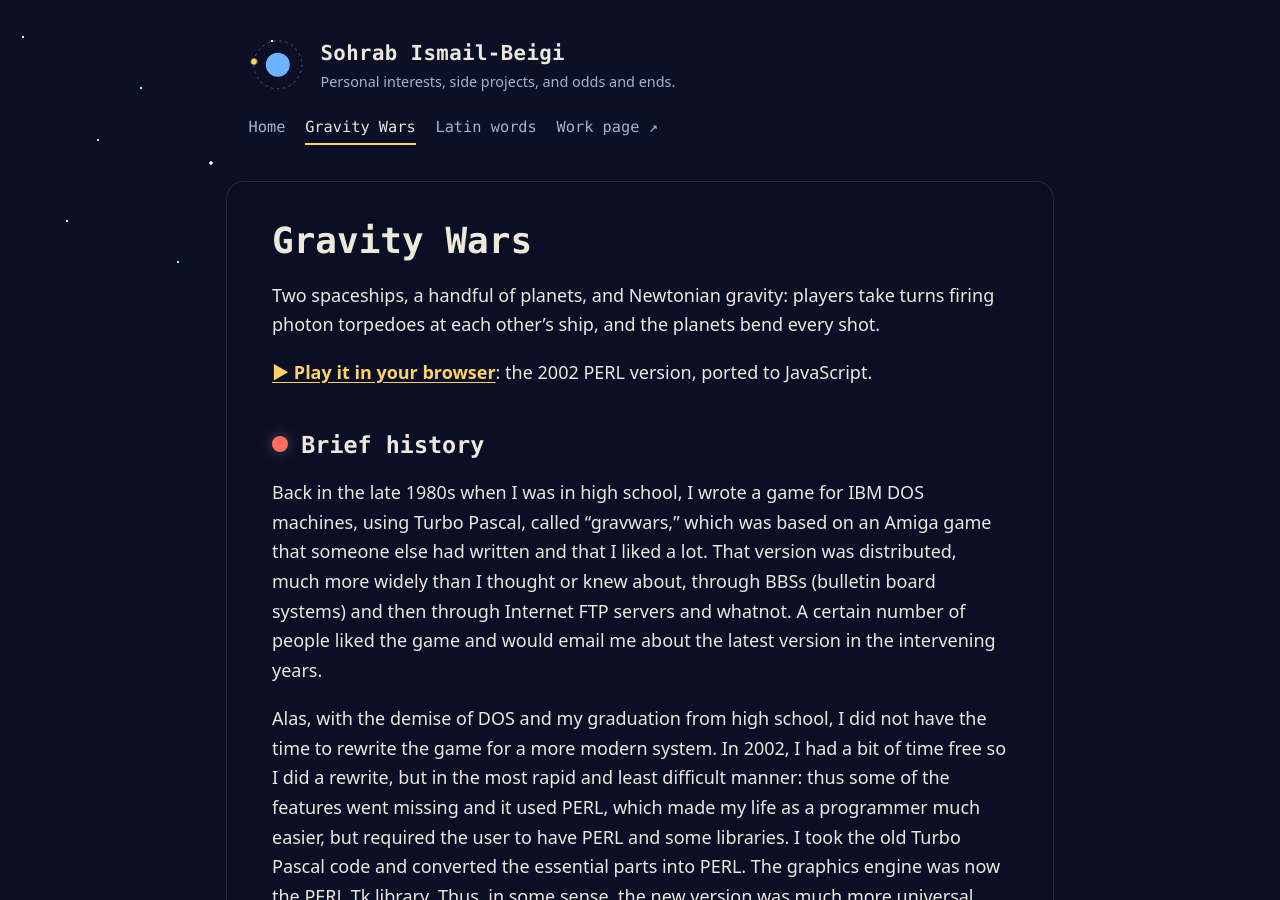
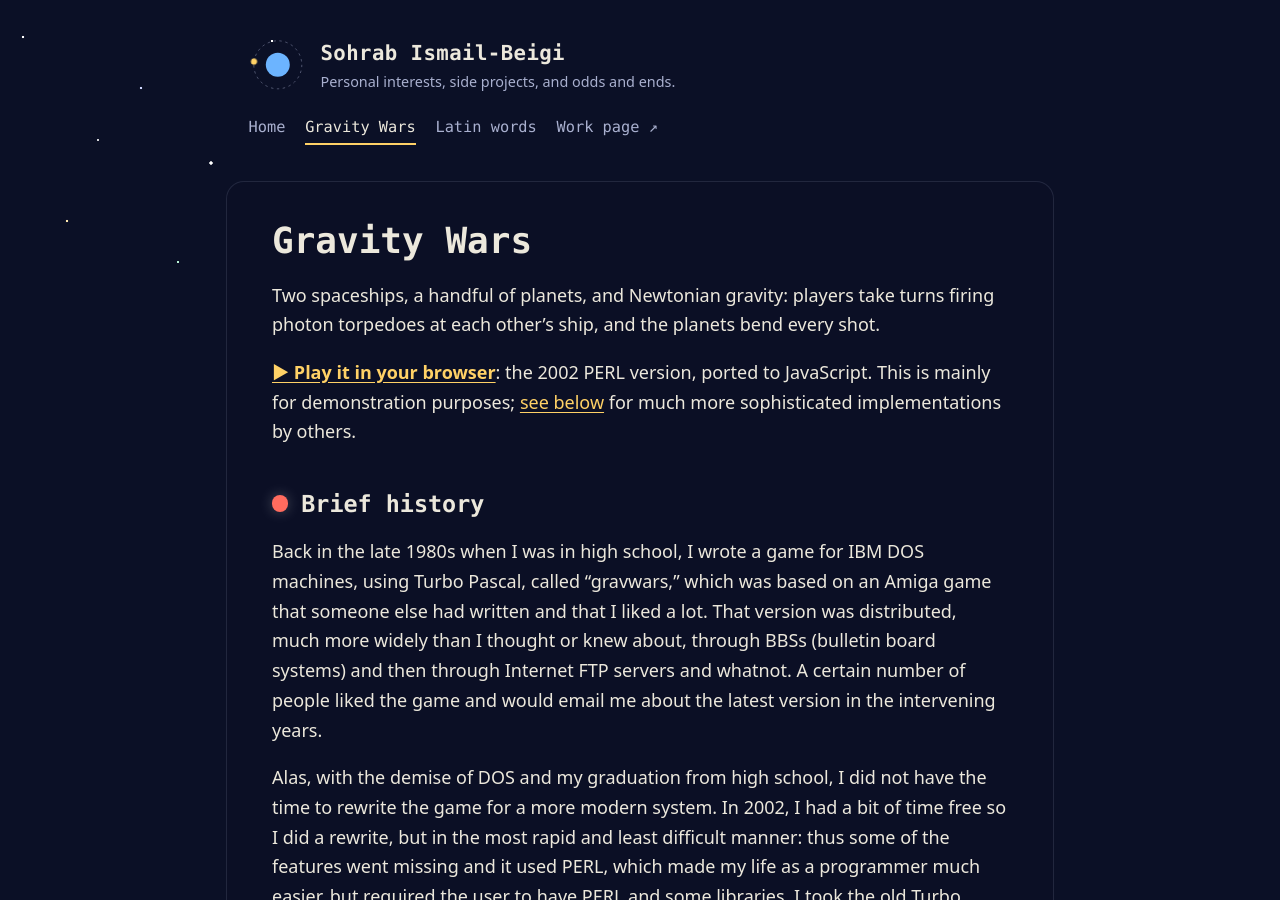
Before and after one commit to sohrabismail-beigi/sohrab_personal_website, a Jekyll site: the page built from gravity-wars/index.md, in a window 1280 px wide and 900 px high. Built offline with Jekyll 4.4.1, drawn with Linux system fonts in a browser that asks for light colours.

Commit message:
Gravity Wars page: note the browser port is for demonstration
Explain that the JavaScript port is mainly for demonstration and link
to the "Gravity Wars elsewhere" section for other implementations.

Co-Authored-By: Claude Opus 5.5 <noreply@anthropic.com>

```diff
--- a/gravity-wars/index.md
+++ b/gravity-wars/index.md
@@ -7,7 +7,7 @@ description: A two-player space game, first written in Turbo Pascal in 1989 and
 
 Two spaceships, a handful of planets, and Newtonian gravity: players take turns firing photon torpedoes at each other's ship, and the planets bend every shot.
 
-**[▶ Play it in your browser](play/)**: the 2002 PERL version, ported to JavaScript.
+**[▶ Play it in your browser](play/)**: the 2002 PERL version, ported to JavaScript. This is mainly for demonstration purposes; [see below](#gravity-wars-elsewhere) for much more sophisticated implementations by others.
 
 ## Brief history
 
```
